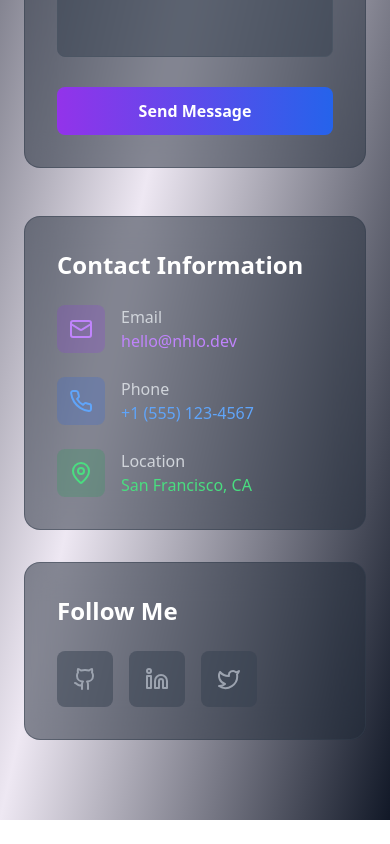
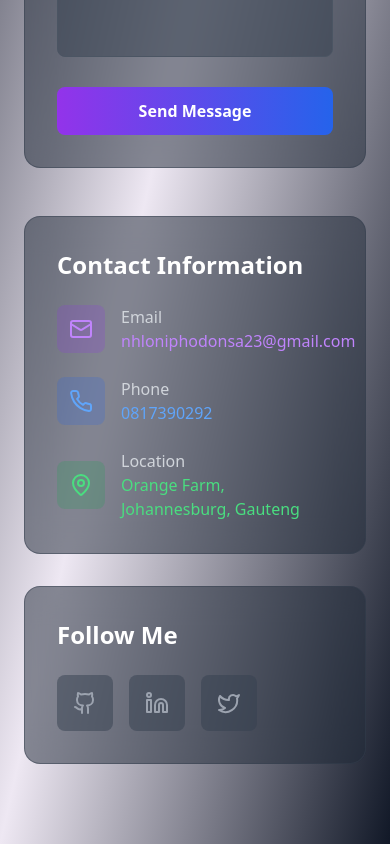
Before and after one commit to NhloCode63/nhlo-web-craft, a React (Vite) app: page / in a window 390 px wide. Shown: the part 7872-8716 px from the top of the page. Before the commit the page ends 8692 px from the top, so only its background shows below. Built offline with nearby package versions, Linux system fonts and the light colour scheme.

Commit message:
Update contact information
Updated the contact email, phone number, and location in the contact section.

```diff
--- a/src/components/Contact.tsx
+++ b/src/components/Contact.tsx
@@ -81,7 +81,7 @@ const Contact = () => {
                   </div>
                   <div>
                     <div className="font-medium">Email</div>
-                    <div className="text-purple-400">hello@nhlo.dev</div>
+                    <div className="text-purple-400">nhloniphodonsa23@gmail.com</div>
                   </div>
                 </div>
 
@@ -91,7 +91,7 @@ const Contact = () => {
                   </div>
                   <div>
                     <div className="font-medium">Phone</div>
-                    <div className="text-blue-400">+1 (555) 123-4567</div>
+                    <div className="text-blue-400">0817390292</div>
                   </div>
                 </div>
 
@@ -101,7 +101,7 @@ const Contact = () => {
                   </div>
                   <div>
                     <div className="font-medium">Location</div>
-                    <div className="text-green-400">San Francisco, CA</div>
+                    <div className="text-green-400">Orange Farm, Johannesburg, Gauteng</div>
                   </div>
                 </div>
               </div>
```
